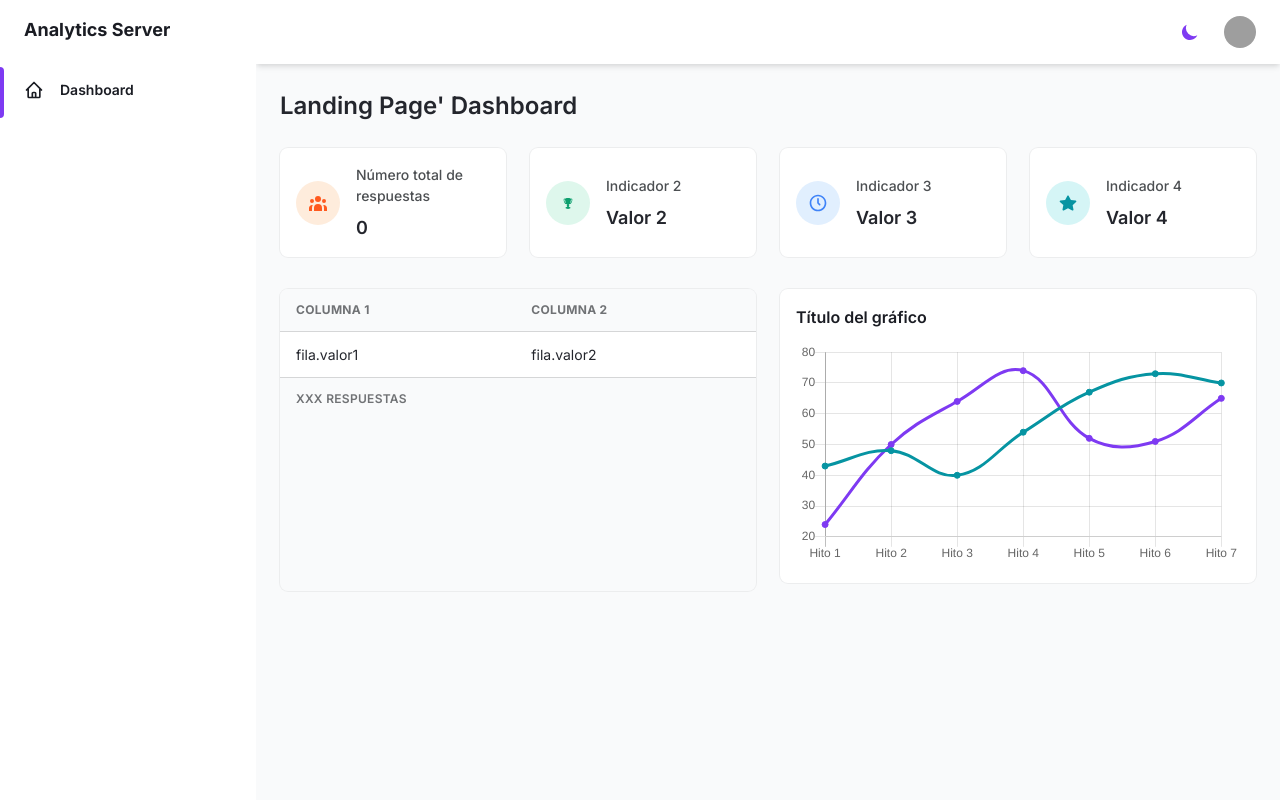
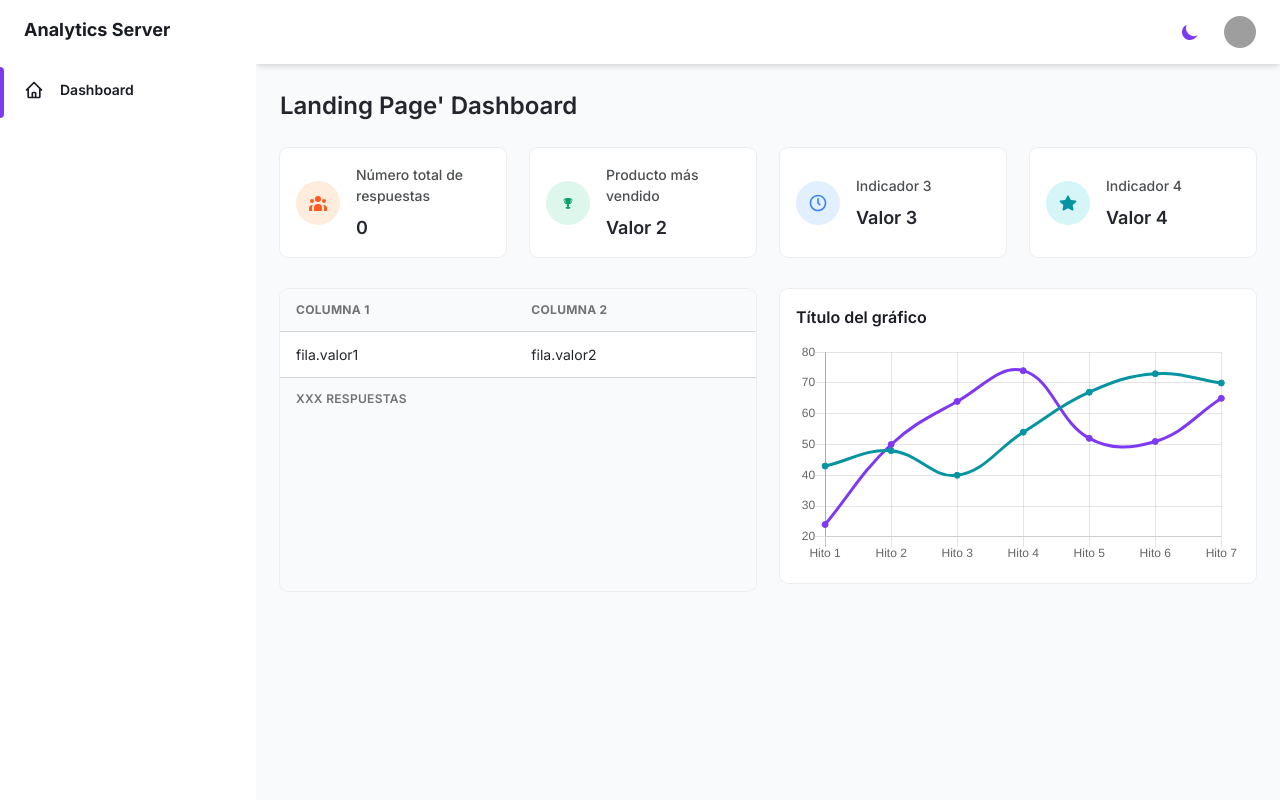
Before and after one commit to JairPalaguachi/django_data_monitor, a Django app: page / in a window 1280 px wide. Run offline with Django 5.2, Linux system fonts and the light colour scheme; data that the repository does not hold is empty; grey boxes are pictures that could not be loaded.

Commit message:
Indicador 1

```diff
--- a/backend_analytics_server/settings.py
+++ b/backend_analytics_server/settings.py
@@ -126,4 +126,4 @@ STATICFILES_DIRS = [
 
 DEFAULT_AUTO_FIELD = "django.db.models.BigAutoField"
 
-API_URL = 'https://jsonplaceholder.typicode.com/posts'
+API_URL = 'https://jairpalaguachi.pythonanywhere.com/landing/api/index/?format=json'
--- a/dashboard/views.py
+++ b/dashboard/views.py
@@ -1,3 +1,4 @@
+from typing import Counter
 from django.shortcuts import render
 import requests
 from django.conf import settings
@@ -9,10 +10,13 @@ def index(request):
 
     # Número total de respuestas
     total_responses = len(posts)
-
+    #product_ids = [entry for entry in posts.values()]
+    #product_counter = Counter(product_ids)
+    #most_requested_product = product_counter.most_common(1)[0]
     data = {
         'title': "Landing Page' Dashboard",
         'total_responses': total_responses,
+        #'most_requested_product': most_requested_product[0]
     }
 
     return render(request, 'dashboard/index.html', data)
--- a/templates/dashboard/content/data.html
+++ b/templates/dashboard/content/data.html
@@ -43,7 +43,7 @@
         </div>
         <div>
           <p class="mb-2 text-sm font-medium text-gray-600 dark:text-gray-400">
-            Indicador 2
+            Producto más vendido
           </p>
           <p class="text-lg font-semibold text-gray-700 dark:text-gray-200">
 
```
